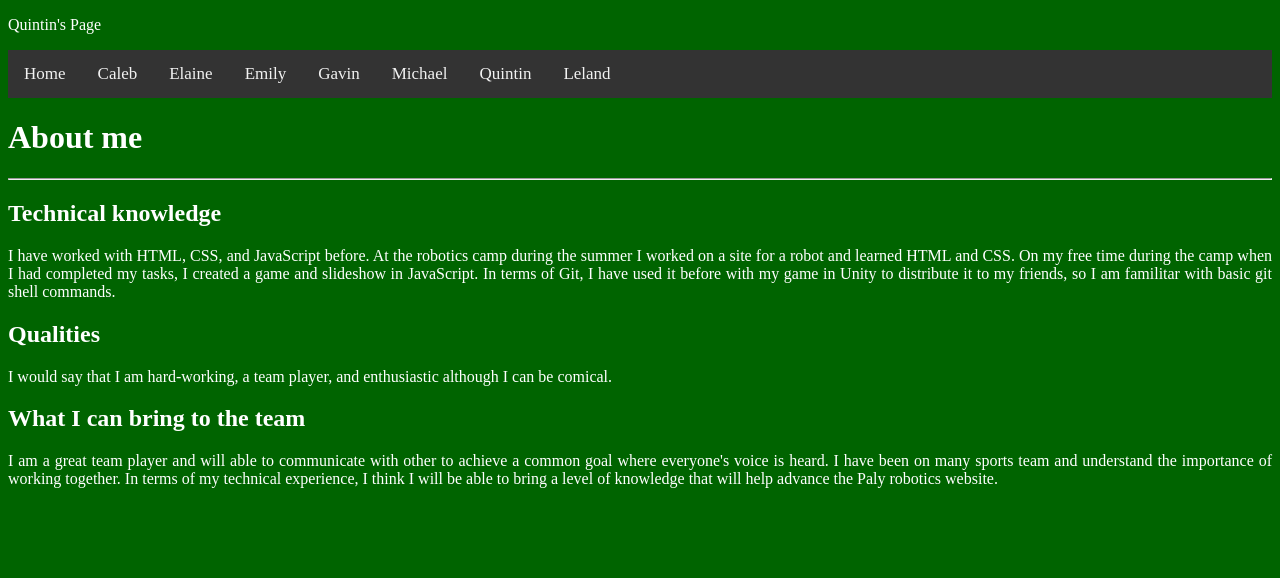
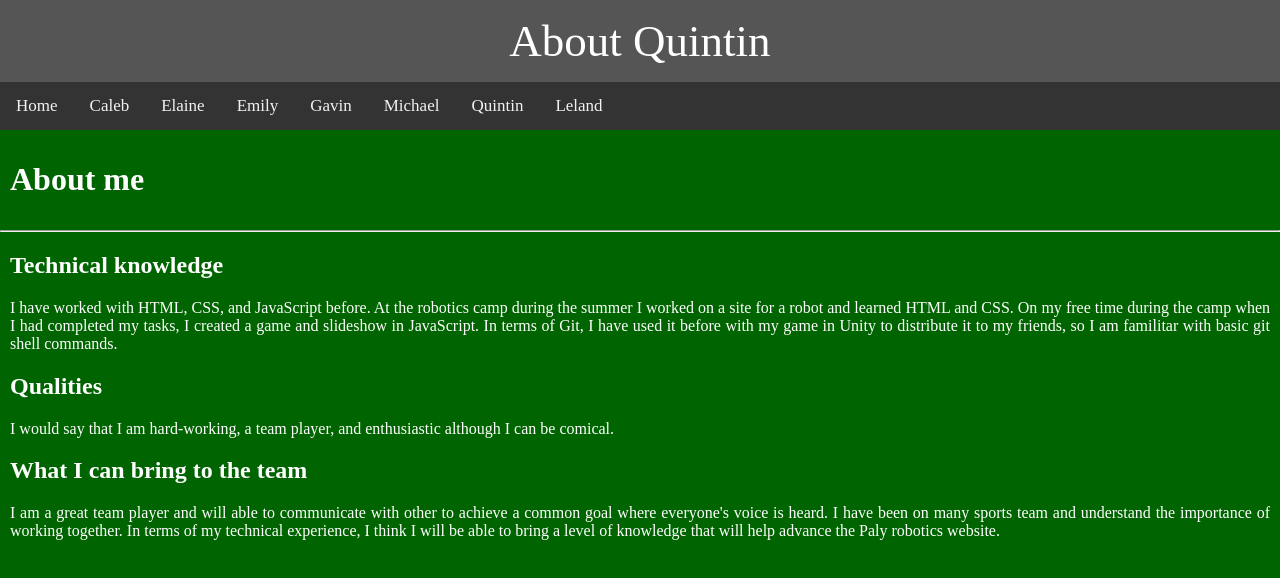
Before and after one commit to gtelfer/3-word-sell, a plain HTML site: page quintin.html in a window 1280 px wide. Drawn offline with Linux system fonts and the light colour scheme.

Commit message:
Added my webpage

```diff
--- a/quintin.html
+++ b/quintin.html
@@ -4,14 +4,14 @@
 	<head>
 	<link rel="icon" href="favicon.ico">
 	<link rel="stylesheet" href="styles.css">
-	<title>About Caleb</title>
+	<title>About Quintin</title>
 	</head>
 
 	<body>
 
         <div class=title>
             <p class=title>
-                Quintin's Page
+                About Quintin
             </p>
         </div>
 
--- a/styles.css
+++ b/styles.css
@@ -1,5 +1,25 @@
+    body {
+      margin: 0px;
+    }
+    div.Background {
+      margin: 10px;
+    }
+    h1.title {
+      padding: 10px;
+    }
+    div.title {
+      background-color: #555;
+    }
+    p.title {
+      text-align: center;
+      font-size: 45px;
+      padding: 15px;
+      margin: 0px;
+    }
+
     /* Remove margins and padding from the list, and add a black background color */
     ul.topnav {
+    min-width: 685px;
     list-style-type: none;
     margin: 0;
     padding: 0;
```
Also changed, not shown: 1 other file.
